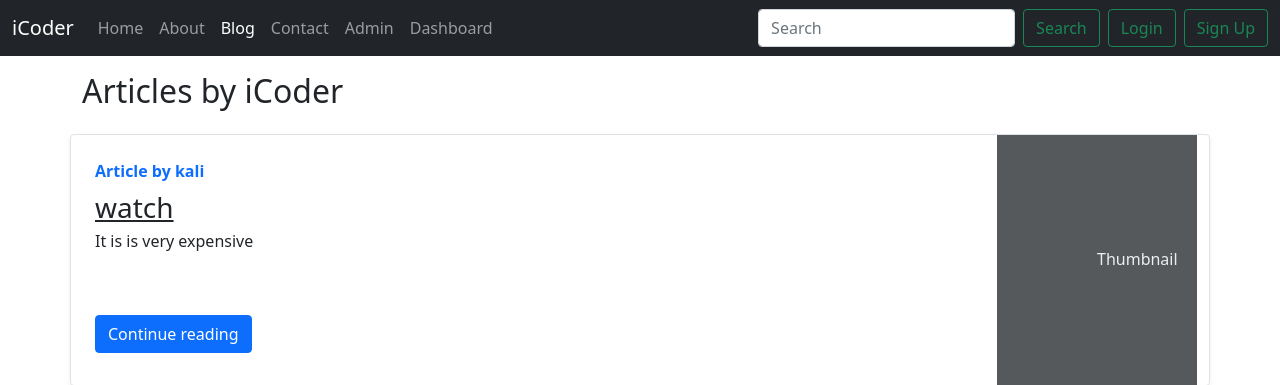
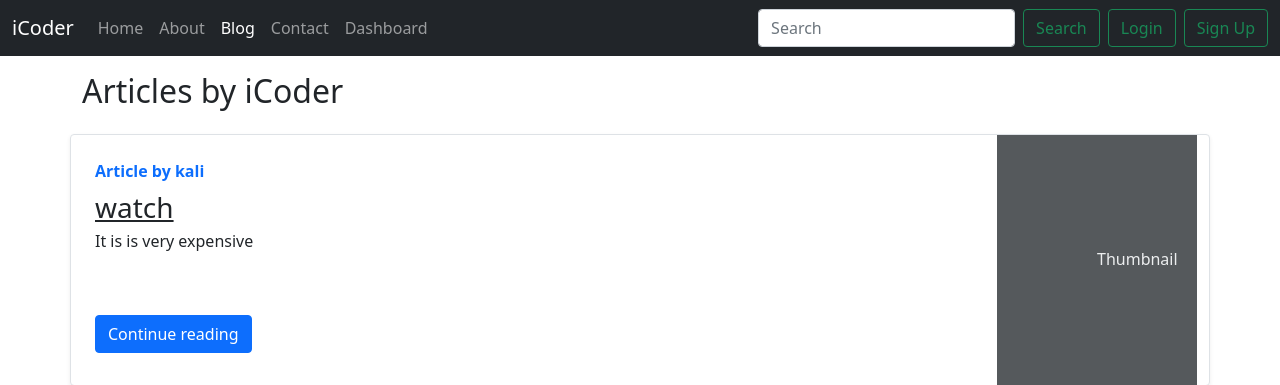
Before and after one commit to shubham1888/iCoder, a Django app: page /blog/ in a window 1280 px wide. Shown: the top 385 px of the page. Run offline with Django 4.2, Linux system fonts and the light colour scheme; data comes from the database, SQL or seed files in the repository.

Commit message:
ready to deploy

```diff
--- a/templates/base.html
+++ b/templates/base.html
@@ -39,9 +39,6 @@
                     <li class="nav-item">
                         <a class="nav-link {% block contactActive %}{% endblock contactActive %}" aria-current="page"
                             href="/contact">Contact</a>
-                    </li>
-                    <li class="nav-item">
-                        <a class="nav-link" aria-current="page" href="/admin/">Admin</a>
                     </li>
                     <!-- Button to trigger dashboard modal -->
                     <li class="nav-item">
```
